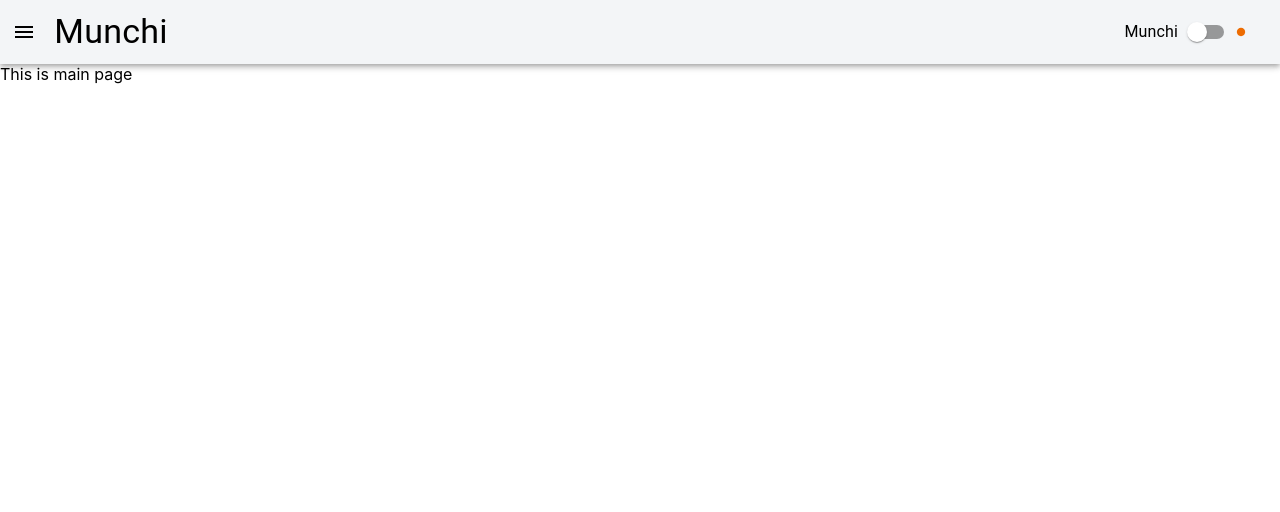
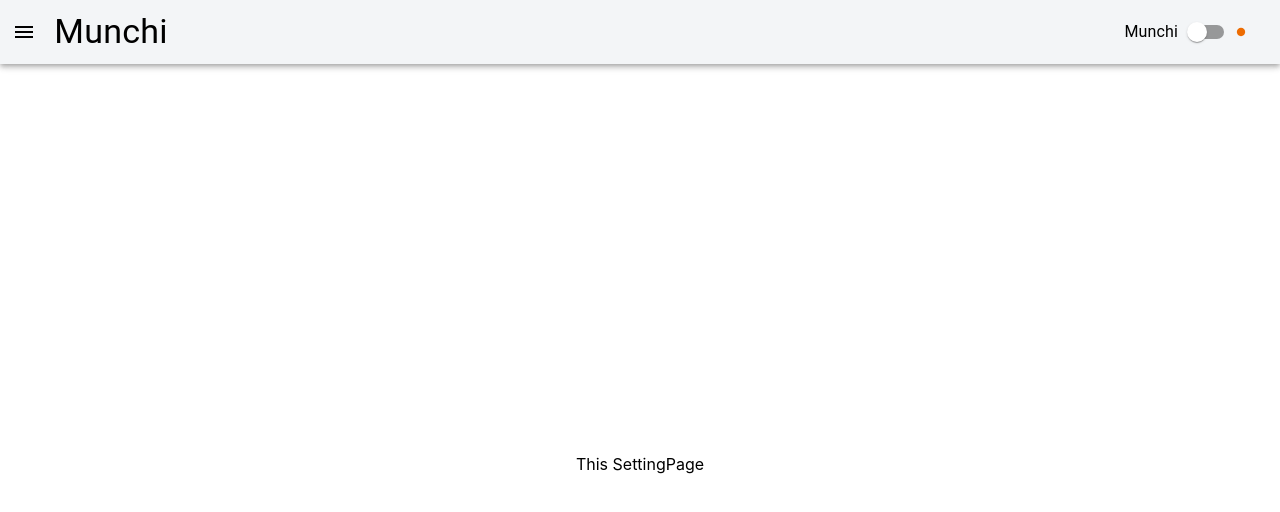
Before and after one commit to quochuy278/go-munchi-merchant, a React (Create React App) app: page /setting in a window 1280 px wide. Shown: the top 512 px of the page. Built offline with nearby package versions, Linux system fonts and the light colour scheme.

Commit message:
adding routes

```diff
--- a/src/App.tsx
+++ b/src/App.tsx
@@ -1,12 +1,23 @@
 import logo from "./logo.svg";
 import "./App.css";
 import { Layout } from "./components/Layout/Layout";
-
+import { Routes, Route } from "react-router-dom";
+import { ProfilePage } from "./pages/ProfilePage";
+import { SettingPage } from "./pages/SettingPage";
+import ErrorPage from "./pages/ErrorPage";
+import { HomePage } from "./pages/HomePage";
+import { LoginPage } from "./pages/LoginPage";
 function App() {
   return (
-    <Layout>
-        This is main page
-    </Layout>
+    <Routes>
+      <Route element={<Layout />}>
+        <Route path="/setting" element={<SettingPage />} />
+        <Route path="/" element={<HomePage />} />
+        <Route path="/profile" element={<ProfilePage />} />
+      </Route>
+      <Route path="/signin" element={<LoginPage />} />
+      <Route path="/*" element={<ErrorPage />} />
+    </Routes>
   );
 }
 
--- /dev/null
+++ b/src/components/Container/CenterContainer.tsx
@@ -0,0 +1,9 @@
+import React from 'react'
+import styles from './index.module.css'
+const CenterContainer = ({children}:any) => {
+  return (
+    <div className={styles.center__container}>{children}</div>
+  )
+}
+
+export default CenterContainer
--- /dev/null
+++ b/src/components/Container/index.module.css
@@ -0,0 +1,7 @@
+.center__container {
+  height: 100vh;
+  width: 100%;
+  display: flex;
+  justify-content: center;
+  align-items: center;
+}
--- a/src/components/Layout/Layout.tsx
+++ b/src/components/Layout/Layout.tsx
@@ -1,12 +1,15 @@
 import React from "react";
 import Footer from "./Footer/Footer";
 import Header from "./Header/Header";
-
+import styles from "./layout.module.css";
+import { Outlet } from "react-router-dom";
 export const Layout = ({ children }: any) => {
   return (
     <div>
       <Header />
-      <main>{children}</main>
+      <main className={styles.main__content}>
+        <Outlet />
+      </main>
       {/* <Footer /> */}
     </div>
   );
--- a/src/pages/HomePage.tsx
+++ b/src/pages/HomePage.tsx
@@ -1,7 +1,11 @@
-import React from 'react'
+import React from "react";
+import CenterContainer from "../components/Container/CenterContainer";
 
 export const HomePage = () => {
+  console.log("This is home page");
   return (
-    <div>This HomePage</div>
-  )
-}
+    <CenterContainer>
+      <div>This HomePage</div>
+    </CenterContainer>
+  );
+};
--- a/src/pages/LoginPage.tsx
+++ b/src/pages/LoginPage.tsx
@@ -1,7 +1,9 @@
 import React from 'react'
+import LoginForm from '../components/LoginForm'
 
 export const LoginPage = () => {
+  console.log('This is login Page')
   return (
-    <div>this is LoginPage</div>
+   <LoginForm/>
   )
 }
--- a/src/pages/ProfilePage.tsx
+++ b/src/pages/ProfilePage.tsx
@@ -1,5 +1,11 @@
 import React from "react";
+import CenterContainer from "../components/Container/CenterContainer";
 
 export const ProfilePage = () => {
-  return <div>This is Profile Page</div>;
+  console.log('This is ProfilePage page')
+  return (
+    <CenterContainer>
+    <div>This Profile Page</div>
+  </CenterContainer>
+  )
 };
--- a/src/pages/SettingPage.tsx
+++ b/src/pages/SettingPage.tsx
@@ -1,7 +1,12 @@
-import React from 'react'
+import React from "react";
+import CenterContainer from "../components/Container/CenterContainer";
 
 export const SettingPage = () => {
+  console.log("🚀 ~ file: SettingPage.tsx:4 ~ SettingPage ~ SettingPage:");
+
   return (
-    <div>This is Setting Page</div>
-  )
-}
+    <CenterContainer>
+      <div>This SettingPage</div>
+    </CenterContainer>
+  );
+};
```
Also changed, not shown: src/index.tsx (+9 -8 lines), src/components/Layout/layout.module.css (added).
